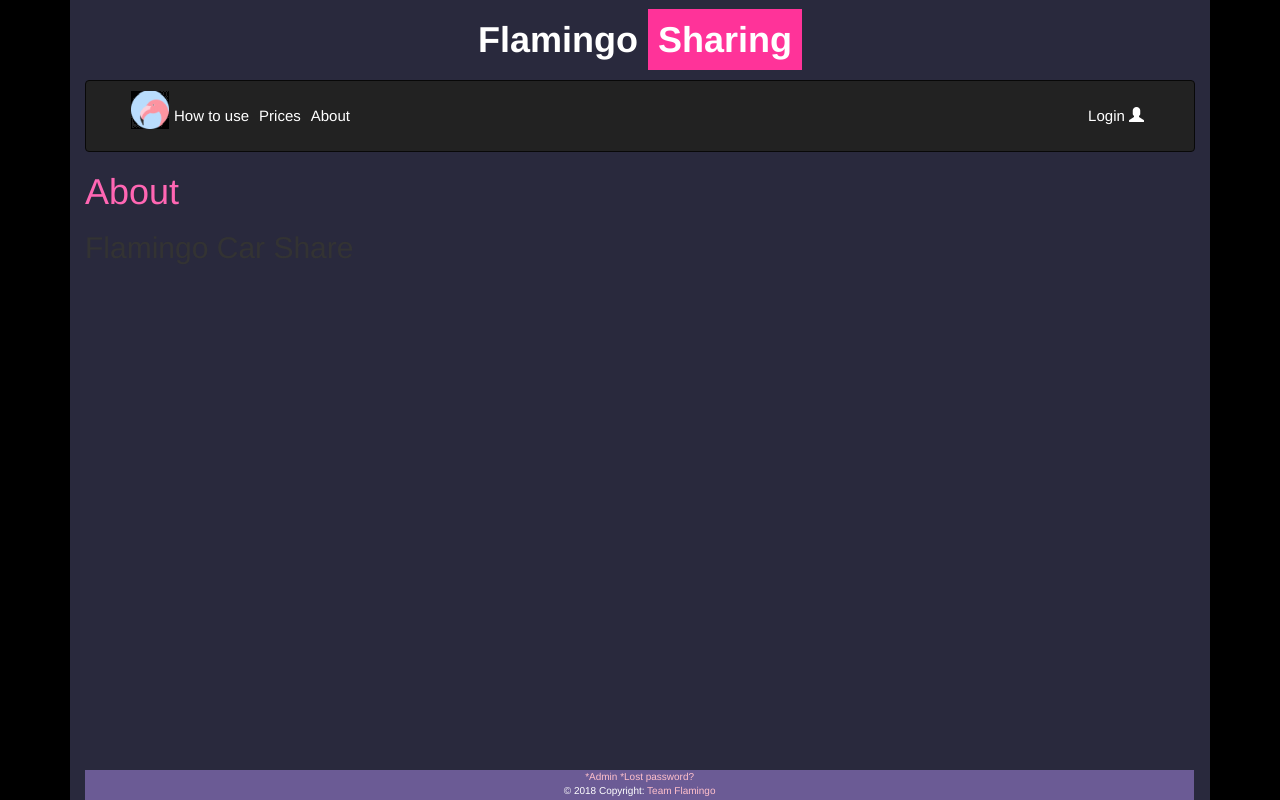
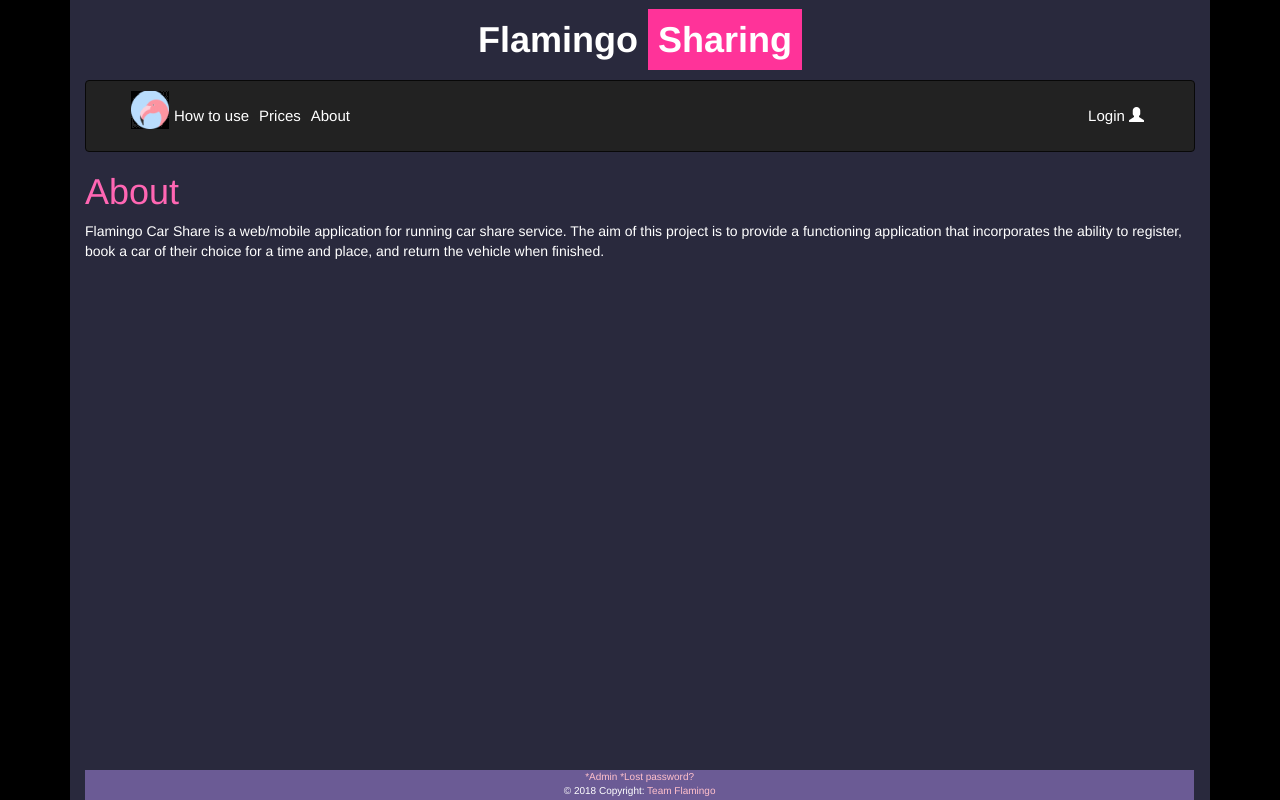
Before and after one commit to Gr4nts/FlamingoCarShare, a Django app: page /about/ in a window 1280 px wide. Run offline with Django 3.2, Linux system fonts and the light colour scheme; some libraries are stand-ins or nearby versions.

Commit message:
Description Edit1
Added a description

```diff
--- a/flamingo/templates/about.html
+++ b/flamingo/templates/about.html
@@ -5,6 +5,8 @@
 {% block content %}
 <div>
     <h1>About</h1>
-		<h2>Flamingo Car Share</h2>
+		<p>
+			Flamingo Car Share is a web/mobile application for running car share service. The aim of this project is to provide a functioning application that incorporates the ability to register, book a car of their choice for a time and place, and return the vehicle when finished.
+		</p>
 </div>
 {% endblock %}
```
